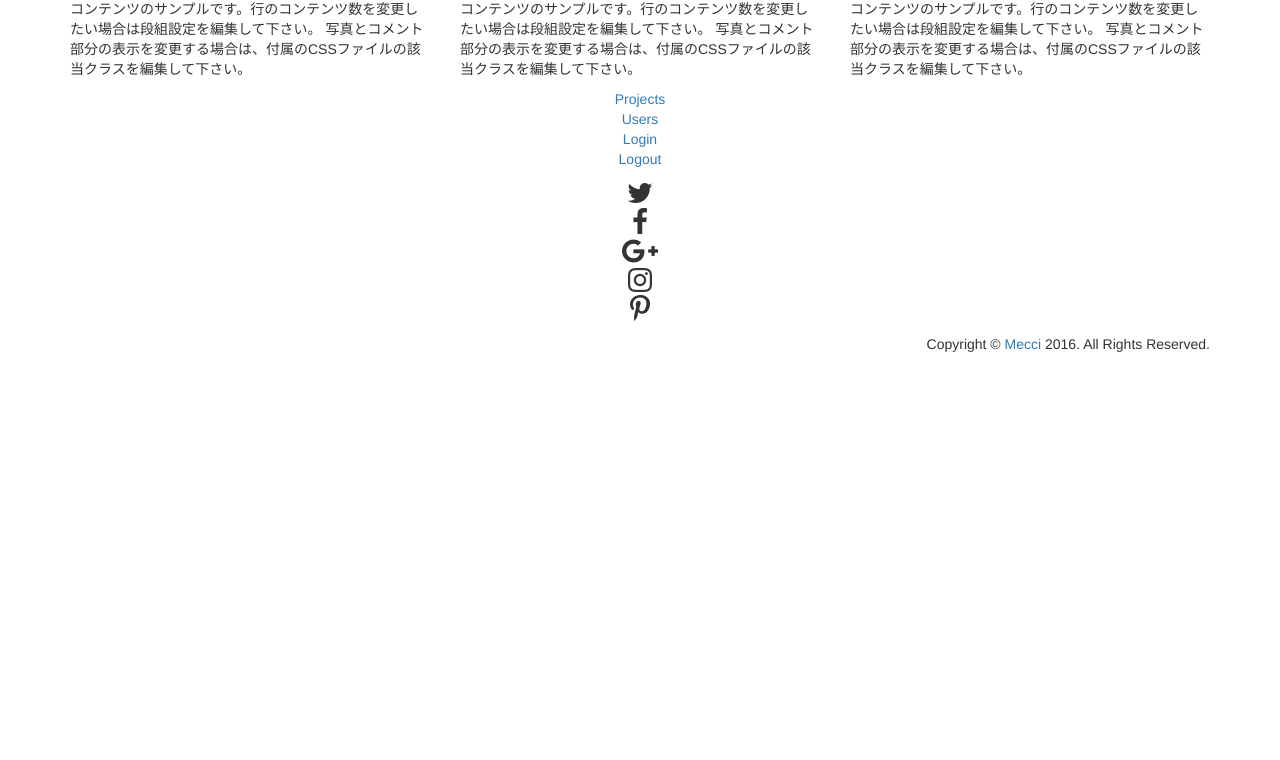
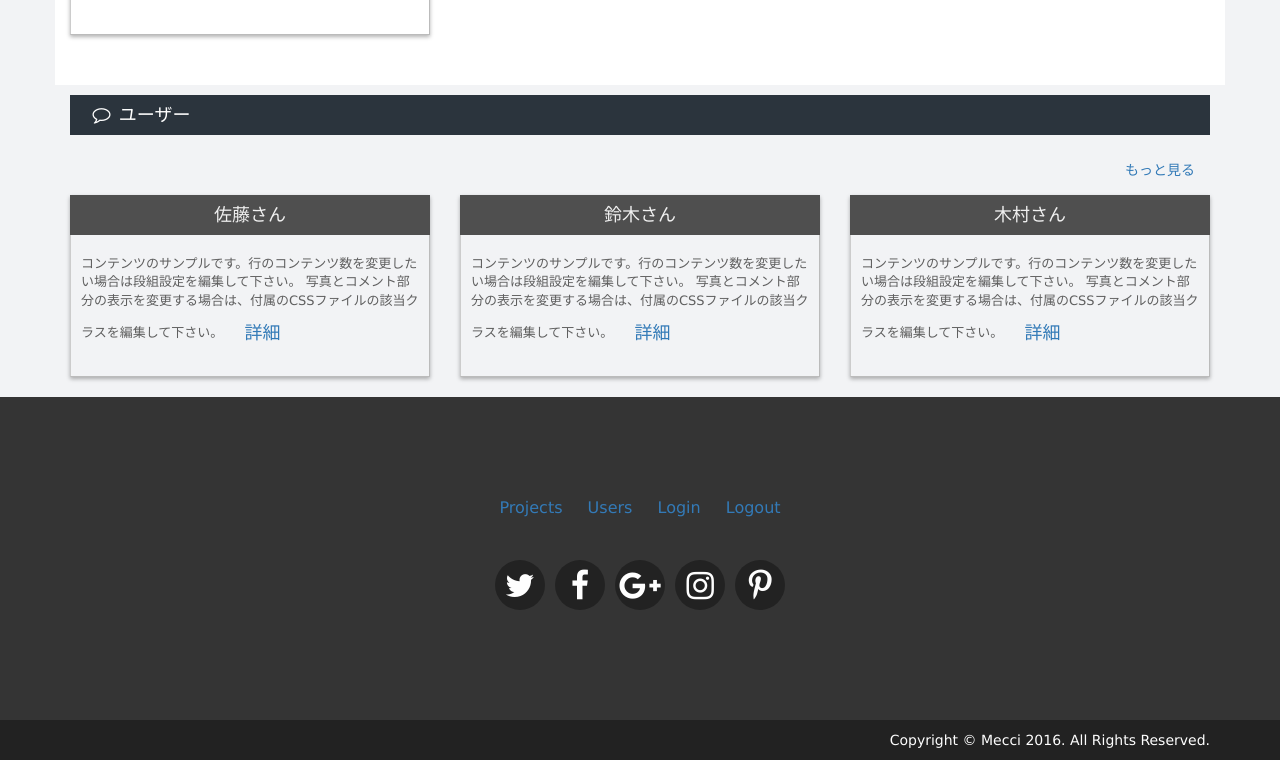
Before and after one commit to zhengyu2009/member_matching, a CakePHP app: the page made by app/View/Tops/index.ctp in a window 1280 px wide. Shown: the part 1010-1770 px from the top of the page. Before the commit the page ends 1362 px from the top, so only its background shows below. Run offline with PHP 8.4 and a stand-in for CakePHP, Linux system fonts and the light colour scheme; the template is opened without the code that fills it, so the values that code supplies are empty; some libraries are stand-ins or nearby versions.

Commit message:
tops関係いろいろやりました！

```diff
--- a/app/View/Tops/index.ctp
+++ b/app/View/Tops/index.ctp
@@ -4,13 +4,14 @@
     <meta charset="utf-8">
     <meta http-equiv="X-UA-Compatible" content="IE=edge,chrome=1">
     <meta name="viewport" content="width=device-width, initial-scale=1.0">
-    <meta name="description" content="サンプル：メインページです">
-    <meta name="keywords" content="サンプル,メインページ">
+    <meta name="description" content="トップページです">
+    <meta name="keywords" content="トップページ">
     <title>mecci</title>
     <!-- css -->
     <link href="//maxcdn.bootstrapcdn.com/bootstrap/3.3.5/css/bootstrap.min.css" rel="stylesheet">
     <link href="//maxcdn.bootstrapcdn.com/font-awesome/4.3.0/css/font-awesome.min.css" rel="stylesheet">
-    <link href="top.css" rel="stylesheet">
+    <link href="app/webroot/css/top.css" rel="stylesheet">
+    <link href="app/webroot/css/top2.css" rel="stylesheet">
     <!-- IE対応 -->
     <!--[if lt IE 9]>
     <script src="https://oss.maxcdn.com/libs/html5shiv/3.7.0/html5shiv.js"></script>
@@ -22,14 +23,8 @@
 
 <!-- ===== ナビゲーションバー ===== -->
 <nav class="navbar navbar-inverse navbar-fixed-top" role="navigation">
-    <div class="container">
-        <!--<div class="text-right">-->
-        <!--<button type="button" class="btn btn-link btn-lg">新規</button>-->
-        <!--<button type="button" class="btn btn-link btn-lg">ログイン</button>-->
-        <!--<button type="button" class="btn btn-link btn-lg">ログアウト</button>-->
-        <!--<button type="button" class="btn btn-link btn-lg">マイページ</button>-->
-        <!--</div>-->
-        <!--</div>-->
+<!--    -->
+        </div>
         <div class="navbar-header">
             <button type="button" class="navbar-toggle" data-toggle="collapse" data-target=".navbar-ex1-collapse">
                 <span class="sr-only">Toggle navigation</span>
@@ -37,13 +32,13 @@
                 <span class="icon-bar"></span>
                 <span class="icon-bar"></span>
             </button>
-            <span class="navbar-brand"><a href="top.html">Mecci</a></span>
+            <span class="navbar-brand"><a href="#">Mecci</a></span>
         </div>
         <div class="collapse navbar-collapse navbar-ex1-collapse">
             <ul class="nav navbar-nav navbar-right">
                 <!--<li><a href="GA_Apple_A_home.html">ホーム</a></li>-->
-                <li><a href="#">プロジェクト一覧</a></li>
-                <li><a href="#">ユーザ一覧</a></li>
+                <li><a href="http://localhost/member_matching/projects">プロジェクト一覧</a></li>
+                <li><a href="http://localhost/member_matching/users">ユーザ一覧</a></li>
                 <li><a href="#">ログイン</a></li>
                 <li><a href="#">ログアウト</a></li>
             </ul>
@@ -203,11 +198,11 @@
             <div class="col-sm-4">
                 <div class="boxstyle_02">
                     <h4>プロジェクトX</h4>
-                    <img src="img/main_top4.png" alt="" class="img-responsive">
+                    <img src="app/webroot/img/top.png" alt="" class="img-responsive">
                     <div class="cardtyle">
                         <p>
-                            コンテンツのサンプルです。行のコンテンツ数を変更したい場合は段組設定を編集して下さい。
-                            写真とコメント部分の表示を変更する場合は、付属のCSSファイルの該当クラスを編集して下さい。
+                            コンテンツのサンプルです。行のコンテンツ数を変更したい場合は段組設定を編集して下さい。写真とコメント部分の表示を変更する場合は、付属のCSSファイルの該当クラスを編集して下さい。
+                            <button type="button" class="btn btn-link btn-lg">詳細</button>
                         </p>
                     </div>
                 </div>
@@ -215,11 +210,12 @@
             <div class="col-sm-4">
                 <div class="boxstyle_02">
                     <h4>めっち</h4>
-                    <img src="img/main_top20.png" alt="" class="img-responsive">
+                    <img src="" alt="" class="img-responsive">
                     <div class="cardtyle">
                         <p>
-                            コンテンツのサンプルです。行のコンテンツ数を変更したい場合は段組設定を編集して下さい。
-                            写真とコメント部分の表示を変更する場合は、付属のCSSファイルの該当クラスを編集して下さい。
+                        <p>
+                            コンテンツのサンプルです。行のコンテンツ数を変更したい場合は段組設定を編集して下さい。写真とコメント部分の表示を変更する場合は、付属のCSSファイルの該当クラスを編集して下さい。
+                            <button type="button" class="btn btn-link btn-lg">詳細</button>
                         </p>
                     </div>
                 </div>
@@ -227,11 +223,12 @@
             <div class="col-sm-4">
                 <div class="boxstyle_02">
                     <h4>mecci</h4>
-                    <img src="img/main_top19.png" alt="" class="img-responsive">
+                    <img src="" alt="" class="img-responsive">
                     <div class="cardtyle">
                         <p>
-                            コンテンツのサンプルです。行のコンテンツ数を変更したい場合は段組設定を編集して下さい。
-                            写真とコメント部分の表示を変更する場合は、付属のCSSファイルの該当クラスを編集して下さい。
+                        <p>
+                            コンテンツのサンプルです。行のコンテンツ数を変更したい場合は段組設定を編集して下さい。写真とコメント部分の表示を変更する場合は、付属のCSSファイルの該当クラスを編集して下さい。
+                            <button type="button" class="btn btn-link btn-lg">詳細</button>
                         </p>
                     </div>
                 </div>
@@ -257,11 +254,12 @@
         <div class="col-sm-4">
             <div class="boxstyle_02">
                 <h4>佐藤さん</h4>
-                <img src="img/main_top2.png" alt="" class="img-responsive">
+                <img src="" alt="" class="img-responsive">
                 <div class="cardtyle">
                     <p>
                         コンテンツのサンプルです。行のコンテンツ数を変更したい場合は段組設定を編集して下さい。
                         写真とコメント部分の表示を変更する場合は、付属のCSSファイルの該当クラスを編集して下さい。
+                        <button type="button" class="btn btn-link btn-lg">詳細</button>
                     </p>
                 </div>
             </div>
@@ -269,11 +267,12 @@
         <div class="col-sm-4">
             <div class="boxstyle_02">
                 <h4>鈴木さん</h4>
-                <img src="img/main_top15.png" alt="" class="img-responsive">
+                <img src="" alt="" class="img-responsive">
                 <div class="cardtyle">
                     <p>
                         コンテンツのサンプルです。行のコンテンツ数を変更したい場合は段組設定を編集して下さい。
                         写真とコメント部分の表示を変更する場合は、付属のCSSファイルの該当クラスを編集して下さい。
+                        <button type="button" class="btn btn-link btn-lg">詳細</button>
                     </p>
                 </div>
             </div>
@@ -281,11 +280,12 @@
         <div class="col-sm-4">
             <div class="boxstyle_02">
                 <h4>木村さん</h4>
-                <img src="img/main_top3.png" alt="" class="img-responsive">
+                <img src="" alt="" class="img-responsive">
                 <div class="cardtyle">
                     <p>
                         コンテンツのサンプルです。行のコンテンツ数を変更したい場合は段組設定を編集して下さい。
                         写真とコメント部分の表示を変更する場合は、付属のCSSファイルの該当クラスを編集して下さい。
+                        <button type="button" class="btn btn-link btn-lg">詳細</button>
                     </p>
                 </div>
             </div>
--- /dev/null
+++ b/app/webroot/css/top.css
@@ -0,0 +1,146 @@
+@charset "utf-8";
+/******************************************************************************
+/* Greenapple-room  common css file
+*******************************************************************************/
+
+/******************************************************************************
+/* body
+*******************************************************************************/
+body {
+	background:				#f6f3ec;
+}
+
+/******************************************************************************
+/* ヘッダ
+*******************************************************************************/
+.header h1{
+	margin:					0;
+	padding:				5px 0 5px 0;
+	font-size:				14px;
+}
+.header p{
+	margin:					0;
+	padding:				0;
+}
+
+.logo p{
+	color:					#8aaa16;
+	font-size:				24px;
+	font-weight:			bold;
+}
+
+/******************************************************************************
+/* バナー
+*******************************************************************************/
+.banner {
+	margin:					10px 0 0 0;
+	padding:				5px 5px 5px 5px;
+	background:				#ffffff;
+}
+.banner img{
+	margin:					0 auto;
+}
+
+/******************************************************************************
+/* ナビゲーション
+*******************************************************************************/
+.my_nav li{
+	margin:					5px 0 0 0;
+	width:					188px;
+	text-align:				center;
+	border-radius:			5px;
+	background-color:		#dddddd;
+}
+
+/******************************************************************************
+/* コンテンツ
+*******************************************************************************/
+.my_contents {
+	margin:					10px 0 0 0;
+	padding:				0;
+	background-color:		#ffffff;
+}
+.my_contents h2{
+	margin:					0;
+	padding:				10px 5px 10px 10px;
+	background-color:		#f4a460;
+	color:					#fefefe;
+	font-size:				14px;
+}
+.my_contents p{
+	margin:					0;
+	padding:				5px 10px 5px 10px;
+}
+.my_contents a{
+	text-decoration:		none;
+}
+.my_contents dl{
+	margin:					0;
+	padding:				5px 0 5px 0;
+}
+.my_contents dt{
+	width: 					90px;
+	font-weight:			normal;
+}
+.my_contents dd{
+	margin-left:			105px;
+}
+
+
+/******************************************************************************
+/* サムネイル
+*******************************************************************************/
+.thumbnail {
+	margin:					10px 0 0 0;
+	padding:				0;
+}
+.thumbnail h2 {
+	padding:				10px 0 10px 0;
+	margin:					0;
+	text-align:				center;
+	background-color:		#f4a460;
+	color:					#fefefe;
+	font-size:				14px;
+}
+
+/******************************************************************************
+/* フッタ
+*******************************************************************************/
+.footer {
+	margin:					10px 0 0 0;
+	padding:				20px 0 20px 0;
+	background-color:		#dddddd;
+	font-size:				14px;
+}
+.footer a{
+	text-decoration:		none;
+}
+.footer h2{
+	padding:				8px 0 8px 0;
+	margin:					5px 0 10px 0;
+	text-align:				center;
+	border-radius:			3px;
+	background-color:		#888888;
+	color:					#fefefe;
+	font-size:				14px;
+}
+
+/******************************************************************************
+/* copyright
+*******************************************************************************/
+.copyright {
+	padding:				10px 0 10px 0;
+	color:					#fefefe;
+	background-color:		#222222;
+}
+.copyright p {
+	padding:				0;
+	margin:					0;
+}
+.copyright a {
+	text-decoration:		none;
+	color:					#fefefe;
+}
+.copyright a:hover {
+	color:					#acacee;
+}
--- /dev/null
+++ b/app/webroot/css/top2.css
@@ -0,0 +1,260 @@
+@charset "utf-8";
+/******************************************************************************
+/* Greenapple-room  common css file
+*******************************************************************************/
+
+/******************************************************************************
+/* body
+*******************************************************************************/
+body {
+	padding-top: 			51px;
+	font-family: 			Verdana, "游ゴシック", YuGothic, "ヒラギノ角ゴ ProN W3", "Hiragino Kaku Gothic ProN", "メイリオ", Meiryo, sans-serif;
+	background-color:		#f2f3f5;
+}
+.contents_area {
+	padding:				30px 0 30px 0;
+	background-color:		#ffffff;
+}
+/******************************************************************************
+/* ページトップ
+*******************************************************************************/
+.page_top {
+	color:					#ffffff;
+	background-position:	center center;
+	background-repeat:		no-repeat;
+	background-size:		cover;
+}
+.home_top {
+	background-image:		url("../img/top.png");
+	padding:				150px 0 150px 100px;
+}
+/*.service_top {*/
+	/*background-image:		url("img/main_top3.png");*/
+	/*padding:				100px 0 100px 100px;*/
+/*}*/
+/*.blog_top {*/
+	/*background-image:		url("img/main_top4.png");*/
+	/*padding:				150px 0 150px 100px;*/
+/*}*/
+/*.contact_top {*/
+	/*background-image:		url("img/main_top5.png");*/
+	/*padding:				100px 0 100px 100px;*/
+/*}*/
+.page_top p {
+	font-size: 				18px;
+	color: 					#ffffff;
+}
+/******************************************************************************
+/* タイトル
+*******************************************************************************/
+.titlestyle {
+	padding: 				10px 0 10px 20px;
+	background-color: 		#2b343d;
+	color: 					#ffffff;
+}
+/******************************************************************************
+/* はじめに
+*******************************************************************************/
+.noticestyle{
+	padding: 				0 15px 20px 15px;
+}
+.noticestyle p{
+	padding: 				0 15px 0 15px;
+}
+/******************************************************************************
+/* 新着情報
+*******************************************************************************/
+.newsstyle{
+	padding: 				0 15px 20px 15px;
+}
+.news {
+	width: 					100%;
+/*	background-color: 		#999999;*/
+}
+.news .n_date {
+	padding: 				10px 5px 10px 10px;
+	width: 					10%;
+	vertical-align: 		top;
+	color: 					#2f2f2f;
+}
+.news .n_categories {
+	padding: 				10px 5px 10px 10px;
+	width: 					20%;
+	vertical-align: 		top;
+	color: 					#2f2f2f;
+}
+.news .n_contents {
+	padding: 				10px 10px 10px 10px;
+	width: 					70%;
+	color: 					#2f2f2f;
+}
+/******************************************************************************
+/* コンテンツ BOX表示
+*******************************************************************************/
+.boxstyle_01 {
+	padding: 				10px 10px 10px 10px;
+	margin: 				20px 0 20px 0;
+}
+.boxstyle_01 .iconstyle {
+	margin-bottom:			15px;
+	text-align: 			center;
+	color: 					#99eea0;
+}
+.boxstyle_01 .iconstyle_02 {
+	margin-bottom:			15px;
+	text-align: 			center;
+	color: 					#5566ee;
+}
+.boxstyle_01 h4 {
+	margin-bottom:			20px;
+	text-align: 			center;
+}
+.boxstyle_01 p {
+	font-size: 				13px;
+	color: 					#343434
+}
+.boxstyle_02 {
+	margin-bottom:			20px;
+	box-shadow: 			0 2px 4px rgba(0,0,0,0.3);
+}
+.boxstyle_02 .cardtyle {
+	margin-bottom:			15px;
+	border-left:			solid 1px #cccccc;
+	border-right:			solid 1px #bbbbbb;
+	border-bottom:			solid 1px #bbbbbb;
+}
+.boxstyle_02 h4 {
+	margin:					0;
+	padding:				10px 0 10px 0;
+	text-align: 			center;
+	background-color: 		#4f4f4f;
+	color: 					#f0f0f0;
+}
+.boxstyle_02 p {
+	padding:				20px 10px 10px 10px;
+	font-size: 				13px;
+	color: 					#5f5f5f;
+}
+/******************************************************************************
+/* Blog リスト表示
+*******************************************************************************/
+.blog_listitem {
+	padding:				10px 10px 10px 10px;
+}
+.blog_widget {
+	padding:				10px 10px 10px 0;
+}
+/******************************************************************************
+/* コンタクト　googlemap
+*******************************************************************************/
+.google-maps {
+	position: 				relative;
+	padding-bottom: 		40%;
+	margin-bottom:			30px;
+	height: 				0;
+	overflow: 				hidden;
+	border: 				solid 1px #afafaf;
+}
+.google-maps iframe {
+	position: 				absolute;
+	top: 					0;
+	left: 					0;
+	width: 					100% !important;
+	height: 				100% !important;
+	padding: 				10px 10px 10px 10px;
+}
+/******************************************************************************
+/* コンタクト　会社情報
+*******************************************************************************/
+.contactstyle {
+	margin: 				0;
+	background-color: 		#4f4f4f;
+}
+.contact_info {
+	padding:				15px 10px 15px 10px;
+	color: 					#f0f0f0;
+}
+/******************************************************************************
+/* コンタクト　メッセージ送信
+*******************************************************************************/
+.contact_form {
+	padding:				15px 10px 15px 10px;
+}
+/******************************************************************************
+/* フッタ
+*******************************************************************************/
+footer {
+	padding:				100px 0 100px 0;
+	background-color:		#343434;
+	font-size:				16px;
+}
+footer a {
+	text-decoration:		none;
+}
+footer a:hover {
+	text-decoration:		none;
+	color:					#fefefe;
+}
+footer ul.pages {
+	margin-bottom:			40px;
+}
+footer ul.pages li {
+	display:				inline;
+}
+footer ul.pages li:not(:last-child){
+	margin-right:			20px;
+}
+/******************************************************************************
+/* ソーシャルアイコン一覧表示
+*******************************************************************************/
+ul.social_icons li {
+	display:				inline;
+}
+ul.social_icons li:not(:last-child) {
+	margin-right:			5px;
+}
+ul.social_icons i.s_icon {
+	width:					50px;
+	height:					50px;
+	text-align:				center;
+	-webkit-border-radius:	50%;
+    -moz-border-radius:		50%;
+    border-radius:			50%;
+	padding:				10px 0 0 0;
+	background-color:		#222222;
+	color:					#fefefe;
+}
+ul.social_icons i.color_twitter:hover {
+	background-color:		#55acee;
+}
+ul.social_icons i.color_facebook:hover {
+	background-color:		#3b5998;
+}
+ul.social_icons i.color_google_plus:hover {
+	background-color:		#dd4b39;
+}
+ul.social_icons i.color_instagram:hover {
+	background-color:		#3f729b;
+}
+ul.social_icons i.color_pinterest:hover {
+	background-color:		#cc2127;
+}
+/******************************************************************************
+/* copyright
+*******************************************************************************/
+.copyright {
+	padding:				10px 0 10px 0;
+	color:					#fefefe;
+	background-color:		#222222;
+}
+.copyright p {
+	padding:				0;
+	margin:					0;
+}
+.copyright a {
+	text-decoration:		none;
+	color:					#fefefe;
+}
+.copyright a:hover {
+	color:					#acacee;
+}
```
Also changed, not shown: app/webroot/img/top.png (added).
